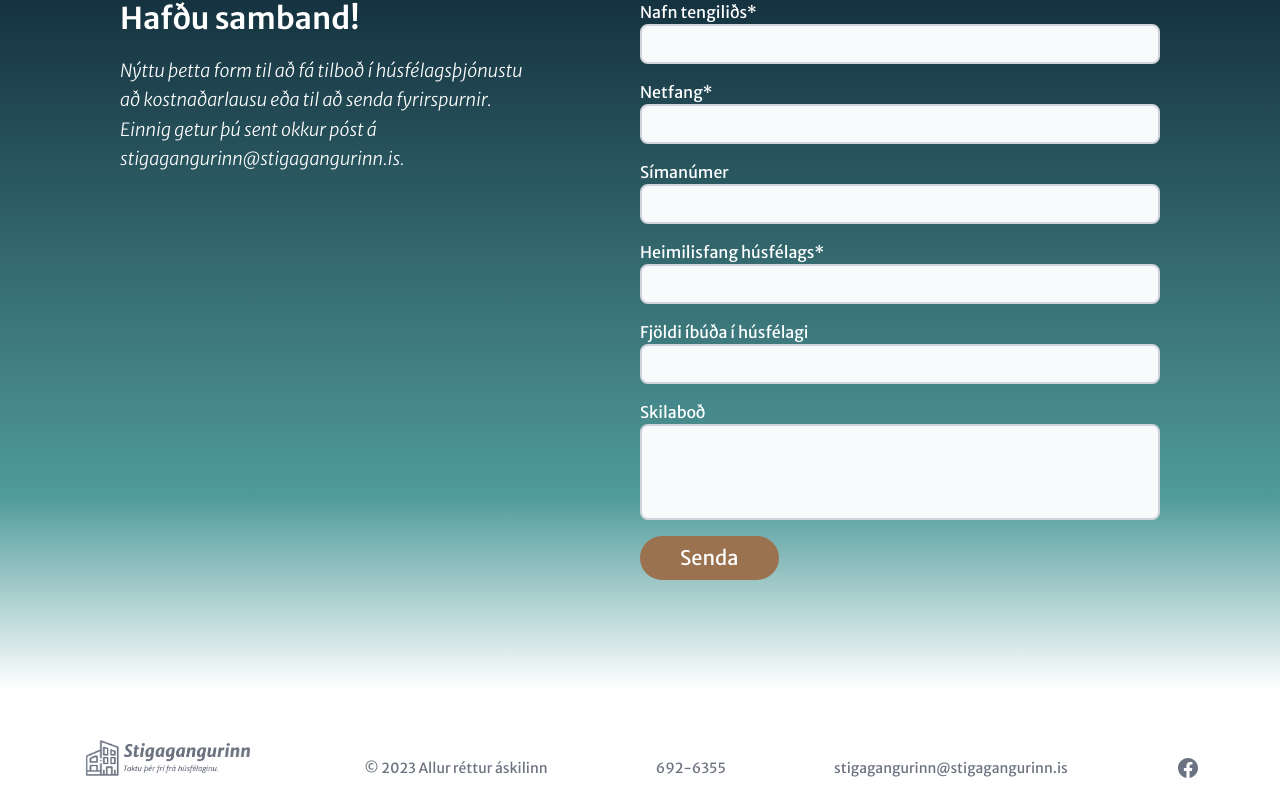
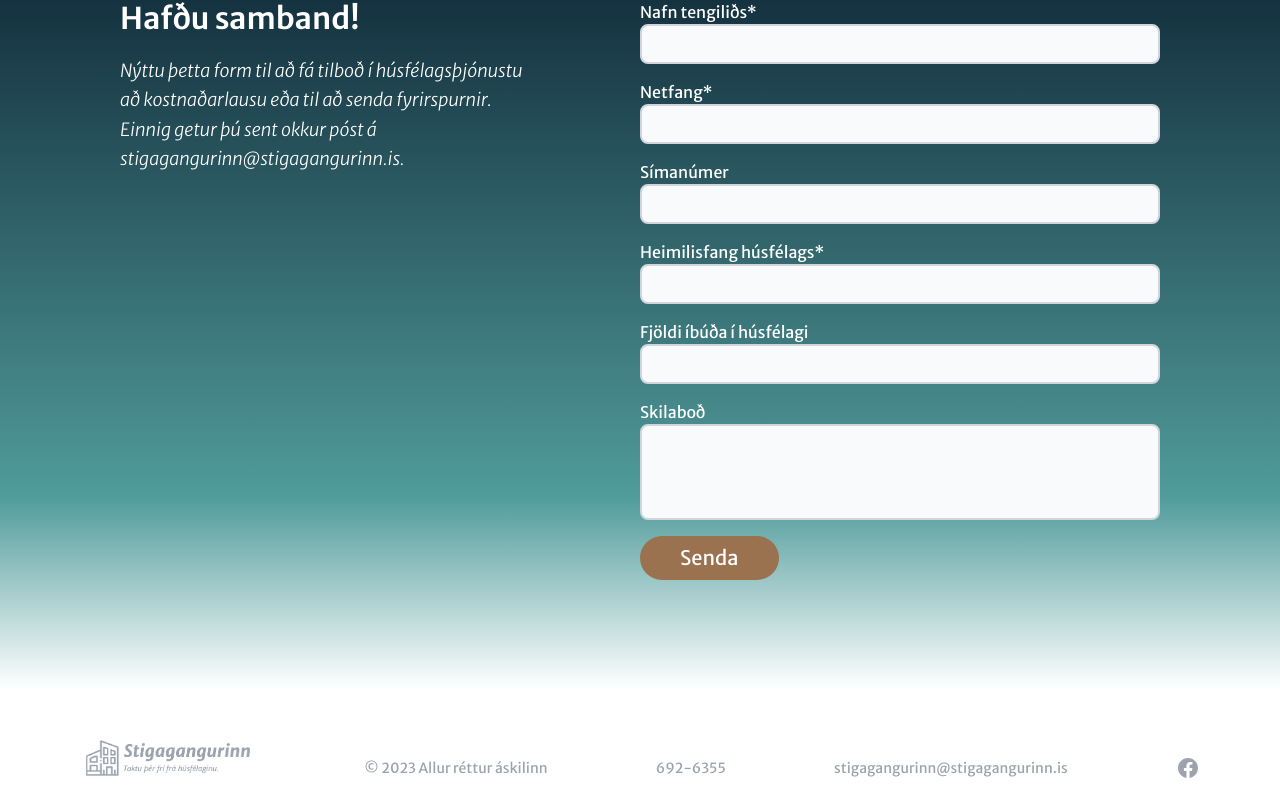
Before and after one commit to palmigudmunds/sameignin-vefur, a React (Create React App) app: page /hafdu-samband in a window 1280 px wide. Shown: the part 196-1004 px from the top of the page. Built offline with nearby package versions, Linux system fonts and the light colour scheme.

Commit message:
Added tracking code script and changed color of footer

```diff
--- a/public/index.html
+++ b/public/index.html
@@ -32,5 +32,6 @@
   <body>
     <noscript>You need to enable JavaScript to run this app.</noscript>
     <div id="root"></div>
+    <script type="text/javascript" id="hs-script-loader" async defer src="//js-eu1.hs-scripts.com/143156640.js"></script>
   </body>
 </html>
--- a/src/components/Footer/index.js
+++ b/src/components/Footer/index.js
@@ -5,24 +5,24 @@ import { NavLink } from "react-router-dom";
 const Footer = () => {
   return (
     <footer class="bg-white">
-      <div className="flex flex-col md:flex-row items-center justify-between p-7 md:px-20 space-y-5">
+      <div className="flex flex-col lg:flex-row items-center justify-between p-7 md:px-20 space-y-5">
         <div className="w-44">
           <NavLink to={`/`}>
             <img src={logo} alt="Logo" />
           </NavLink>
         </div>
-        <p class="text-sm text-gray-500 font-normal">
+        <p class="text-sm text-gray-400 font-normal">
           &copy; 2023 Allur réttur áskilinn
         </p>
-        <p class="text-gray-500 text-sm font-normal">
-          <a href="tel:+3546926355" className="hover:text-teal">
+        <p class="text-gray-400 text-sm font-normal">
+          <a href="tel:+3546926355" className="hover:text-teal ease-in-out duration-300">
             692-6355
           </a>
         </p>
-        <p class="text-gray-500 text-sm font-normal">
+        <p class="text-gray-400 text-sm font-normal">
           <a
             href="mailto:stigagangurinn@stigagangurinn.is"
-            className="hover:text-teal"
+            className="hover:text-teal ease-in-out duration-300"
           >
             stigagangurinn@stigagangurinn.is
           </a>
@@ -31,7 +31,7 @@ const Footer = () => {
             href="https://www.facebook.com/profile.php?id=100095275575314"
             rel="noreferrer"
             target="_blank"
-            class="text-gray-500 transition hover:text-teal"
+            class="text-gray-400 transition hover:text-teal ease-in-out duration-300"
           >
             <span class="sr-only">Facebook</span>
 
```
Also changed, not shown: src/components/Contact/index.js (+6 -4 lines), src/resources/logo/logo-gray-big.png.
